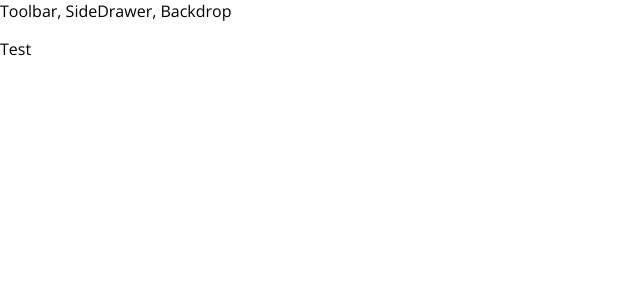
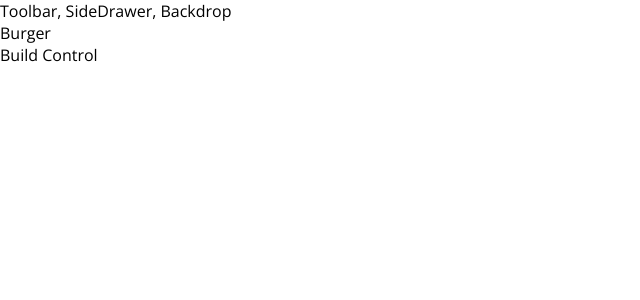
Before and after one commit to deralation/react-burger-app, a React app: page / in a window 1280 px wide. Shown: the top 300 px of the page, without its empty margins (0-640 px from the left). Built offline with nearby package versions, Linux system fonts and the light colour scheme.

Commit message:
burger builder containers

```diff
--- a/src/App.js
+++ b/src/App.js
@@ -1,11 +1,12 @@
 import React, { Component } from 'react';
 import Layout from './components/Layout/Layout';
+import BurgerBuilder from './containers/BurgerBuilder/BurgerBuilder';
 
 class App extends Component {
   render() {
     return (
       <div>
-        <Layout><p>Test</p></Layout>
+        <Layout><BurgerBuilder/></Layout>
       </div>
     );
   }
--- /dev/null
+++ b/src/containers/BurgerBuilder/BurgerBuilder.js
@@ -0,0 +1,15 @@
+import React, { Component } from 'react';
+import Aux from '../../hoc/Aux';
+
+class BurgerBuilder extends Component {
+    render(){
+        return(
+            <Aux>
+                <div>Burger</div>
+                <div>Build Control</div>
+            </Aux>
+        );
+    }
+}
+
+export default BurgerBuilder;
```
